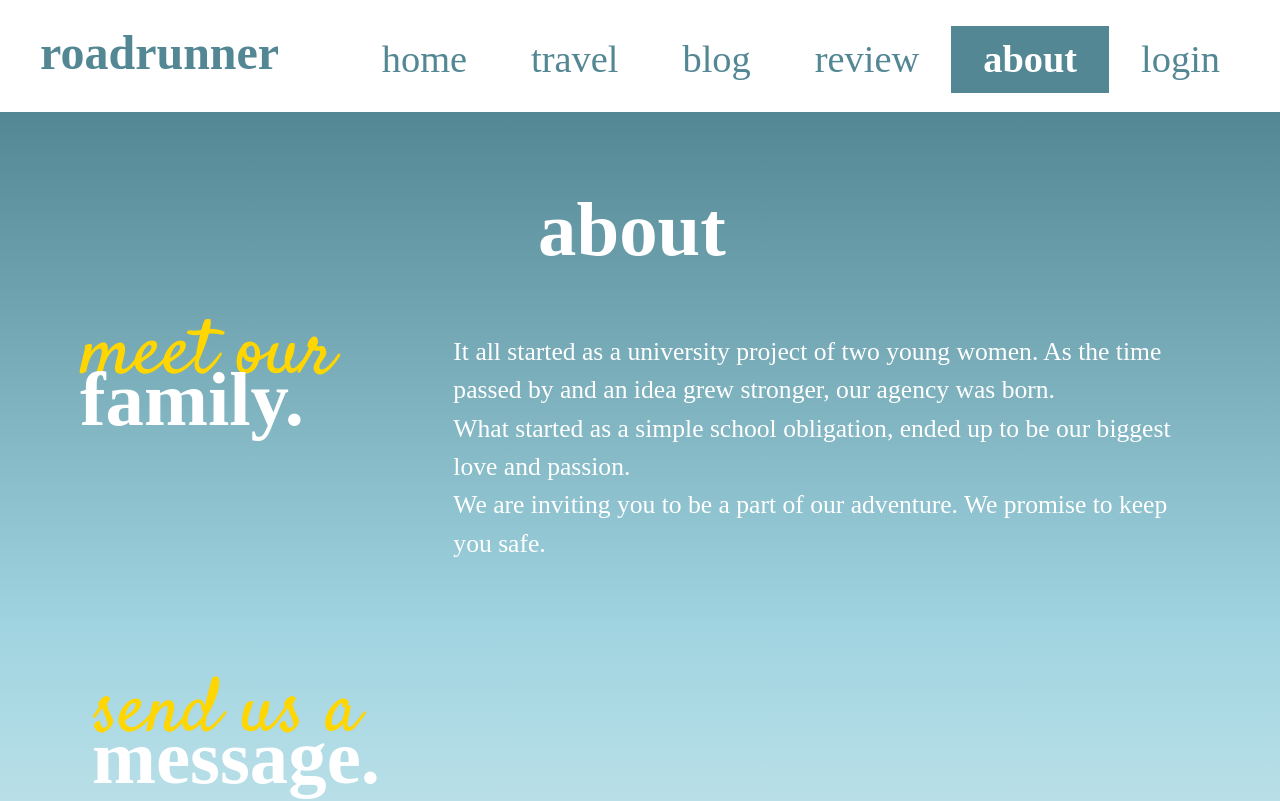
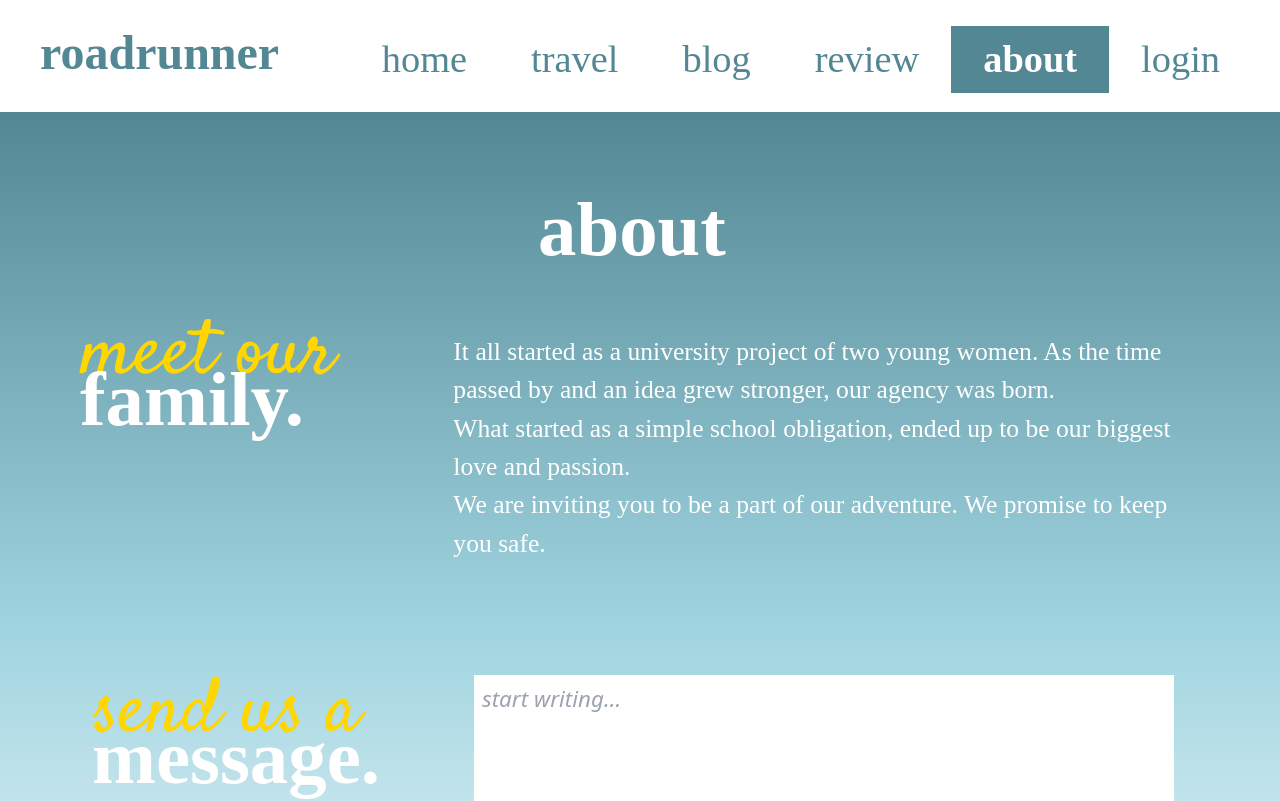
Before and after one commit to val2cak/_roadrunner, a Next.js app: page /about in a window 1280 px wide. Shown: the top 801 px of the page. Built offline with nearby package versions, Linux system fonts and the light colour scheme; a web font is replaced by a local one.

Commit message:
refactoring

```diff
--- a/components/about/aboutContainer.js
+++ b/components/about/aboutContainer.js
@@ -41,13 +41,13 @@ const AboutContainer = () => {
                         message.
                     </h1>
                 </Col>
-                <Col lg={8} className='flex flex-col items-center mr-24'>
+                <Col lg={6} className='flex flex-col items-center mr-24'>
                     <textarea
                         className={`mt-5 p-2 italic text-black text-sm w-[200px] md:w-[700px]`}
                         type='text'
                         placeholder='start writing...'
                         rows='10'
-                        cols='10 md:80'
+                        cols='10 md:50'
                     />
                     <br />
                     <button className='w-32 md:w-48 button text-sm md:text-base font-regular hover:opacity-80'>
--- a/components/header/burgerNavigation.js
+++ b/components/header/burgerNavigation.js
@@ -5,7 +5,7 @@ const BurgerNavigation = ({ isOpen, navigationItems, setIsOpen }) => {
         <main
             className={`${
                 !isOpen ? 'translate-x-full' : 'translate-x-0'
-            } top-0 transform translate fixed left-0 m-0 p-0 bg-hci-header text-white md:hidden w-screen transition duration-500 ease-in-out flex-col justify-center items-center h-screen z-40`}
+            } top-0 transform translate fixed left-0 m-0 p-0 bg-hci-header text-white lg:hidden w-screen transition duration-500 ease-in-out flex-col justify-center items-center h-screen z-40`}
             onClick={() => setIsOpen(!isOpen)}
         >
             <NavBar
--- a/components/header/header.js
+++ b/components/header/header.js
@@ -20,14 +20,14 @@ const Header = () => {
 
     return (
         <Row className='pr-0'>
-            <header className='pl-5 lg:pl-10 pt-4 relative flex flex-col bg-hci-header md:bg-transparent sm:h-28'>
+            <header className='pl-5 lg:pl-10 pt-4 relative flex flex-col bg-hci-header lg:bg-transparent sm:h-28'>
                 <div className='z-10 flex justify-between items-center'>
                     <Link href='/'>
-                        <a className='no-underline z-10 pb-6 items-center text-hci-white md:text-hci-general-dark text-3xl md:text-2xl lg:text-3xl font-regular font-bold hover:text-hci-general-middle'>
+                        <a className='no-underline z-10 pb-6 items-center text-hci-white lg:text-hci-general-dark text-3xl md:text-2xl lg:text-3xl font-regular font-bold hover:text-hci-general-middle'>
                             roadrunner
                         </a>
                     </Link>
-                    <div className='pb-6 flex items-center md:hidden'>
+                    <div className='pb-6 md:pl-[500px] flex items-center lg:hidden'>
                         <BurgerNavigation
                             navigationItems={navigationItems}
                             isOpen={isClicked}
--- a/components/header/navbar.js
+++ b/components/header/navbar.js
@@ -10,7 +10,7 @@ const NavBar = ({ classes, navigationItems }) => {
         <nav
             className={`${
                 classes ? 'block' : 'hidden'
-            } pr-4 md:inline-flex font-medium  ${classes}`}
+            } pr-4 lg:inline-flex font-medium  ${classes}`}
         >
             {navigationItems.map((item, index) => {
                 const menuItemPath = index
@@ -19,9 +19,9 @@ const NavBar = ({ classes, navigationItems }) => {
                 return (
                     <Link key={item} href={menuItemPath} passHref>
                         <a
-                            className={`no-underline md:text-hci-general-dark mb-2.5 px-7 lg:px-8 py-2 whitespace-nowrap hover:bg-hci-general-middle md:hover:bg-hci-general-dark font-regular text-2xl ${
+                            className={`no-underline lg:text-hci-general-dark mb-2.5 px-7 lg:px-8 py-2 whitespace-nowrap hover:bg-hci-general-middle lg:hover:bg-hci-general-dark font-regular text-2xl ${
                                 isActive(menuItemPath)
-                                    ? 'bg-hci-general-middle md:bg-hci-general-dark text-white font-bold'
+                                    ? 'bg-hci-general-middle lg:bg-hci-general-dark text-white font-bold'
                                     : ''
                             } hover:text-white cursor-pointer`}
                         >
--- a/components/home/cover/cover.js
+++ b/components/home/cover/cover.js
@@ -10,7 +10,7 @@ const Cover = () => {
         <Row className=''>
             <figure className='hidden md:block z--1 w-full justify-between items-center p-0'>
                 <div className='absolute 2xl:top-[550px] 2xl:left-[1250px] xl:top-[500px] xl:left-[1000px] lg:top-[400px] lg:left-[800px] md:top-[300px] md:left-[600px] tracking-wide z-10 row text-white font-bold font-regular'>
-                    <div className='flex items-center hover:text-hci-footer-light'>
+                    <div className='hidden lg:block flex items-center hover:text-hci-footer-light'>
                         <p className='inline-block'>
                             <Image
                                 src={arrowDown}
--- a/components/home/generalInfo/generalInfo.js
+++ b/components/home/generalInfo/generalInfo.js
@@ -19,7 +19,7 @@ const GeneralInfo = () => {
             <Col
                 sm={12}
                 lg={6}
-                className='pr-5 lg:pr-72 items-baseline pl-7 md:pl-0 '
+                className='pr-5 lg:pr-72 items-baseline md:align-center pl-7 md:pl-10 lg:pl-0'
             >
                 <h1 className='-mb-10 text-4xl lg:text-4xl leading-10 font-satisfy text-hci-cursive mt-5 md:mt-2'>
                     why
--- a/components/home/testimonials/testimonials.js
+++ b/components/home/testimonials/testimonials.js
@@ -9,7 +9,7 @@ const renderDestinations = (props) => {
     return props.map((i, id) => {
         return (
             <Link href={i.slug} key={id} passHref>
-                <Col className='relative text-center pb-16 mb-2 lg:pr-5 pointer hover:opacity-80'>
+                <Col className='relative text-center pb-16 px-3 mb-2 lg:pr-5 cursor-pointer hover:opacity-80'>
                     <figure>
                         <Image
                             src={i.imgUrl}
@@ -55,7 +55,7 @@ const Testimonials = () => {
                         choose from. <br /> Just click on the button below.
                     </p>
                 </Row>
-                <div className='wrapper lg:pl-16 lg:pr-6 2xl:pl-24'>
+                <div className='flex overflow-x-auto lg:pl-16 lg:pr-6 2xl:pl-24'>
                     {renderDestinations(destinations)}
                 </div>
                 <div className='tracking-wide z-10 row text-hci-general-dark font-bold font-regular'>
--- a/components/login/loginContainer.js
+++ b/components/login/loginContainer.js
@@ -22,7 +22,7 @@ const SignInContainer = () => {
                     />
                 </div>
                 <div className='flex justify-center'>
-                    <span className='mt-2 pt-1 mb-10 font-regular italic linkPass text-xs'>
+                    <span className='mt-2 pt-1 mb-10 font-regular italic loginInfo text-xs'>
                         forgot password?
                     </span>
                 </div>
@@ -32,7 +32,7 @@ const SignInContainer = () => {
                     </button>
                 </div>
                 <div className='flex justify-center'>
-                    <span className='mb-1 font-regular italic linkPass text-xs'>
+                    <span className='mb-1 font-regular italic loginInfo text-xs'>
                         don't have an account yet?
                     </span>
                 </div>
--- a/components/review/reviewContainer/reviewItem.js
+++ b/components/review/reviewContainer/reviewItem.js
@@ -9,7 +9,7 @@ const ReviewItem = (props) => {
             <Col
                 sm={12}
                 lg={4}
-                className='py-20 hidden md:block flex justify-center'
+                className='py-20 hidden lg:block flex justify-center'
             >
                 <Image
                     src={url}
--- a/styles/globals.css
+++ b/styles/globals.css
@@ -8,30 +8,8 @@
 
 @import 'tailwindcss/utilities';
 
-.img-fluid {
-    max-width: 100%;
-    height: auto;
-}
-
-.img {
-    width: 100%;
-    height: 20.5rem;
-}
-
-@media only screen and (min-width: 992px) and (max-width: 1200) {
-    .img {
-        width: 10rem;
-        height: 13rem;
-    }
-}
-
 .z--1 {
     z-index: -1;
-}
-
-.aboutimg {
-    width: 100%;
-    height: 400px;
 }
 
 .button {
@@ -56,7 +34,7 @@
     align-items: center;
 }
 
-.linkPass {
+.loginInfo {
     color: #989898;
 }
 
@@ -68,10 +46,3 @@
     background-color: rgba(0, 0, 0, 0);
     color: #7b7b7b;
 }
-.pointer {
-    cursor: pointer;
-}
-.wrapper {
-    display: flex;
-    overflow-x: auto;
-}
```
